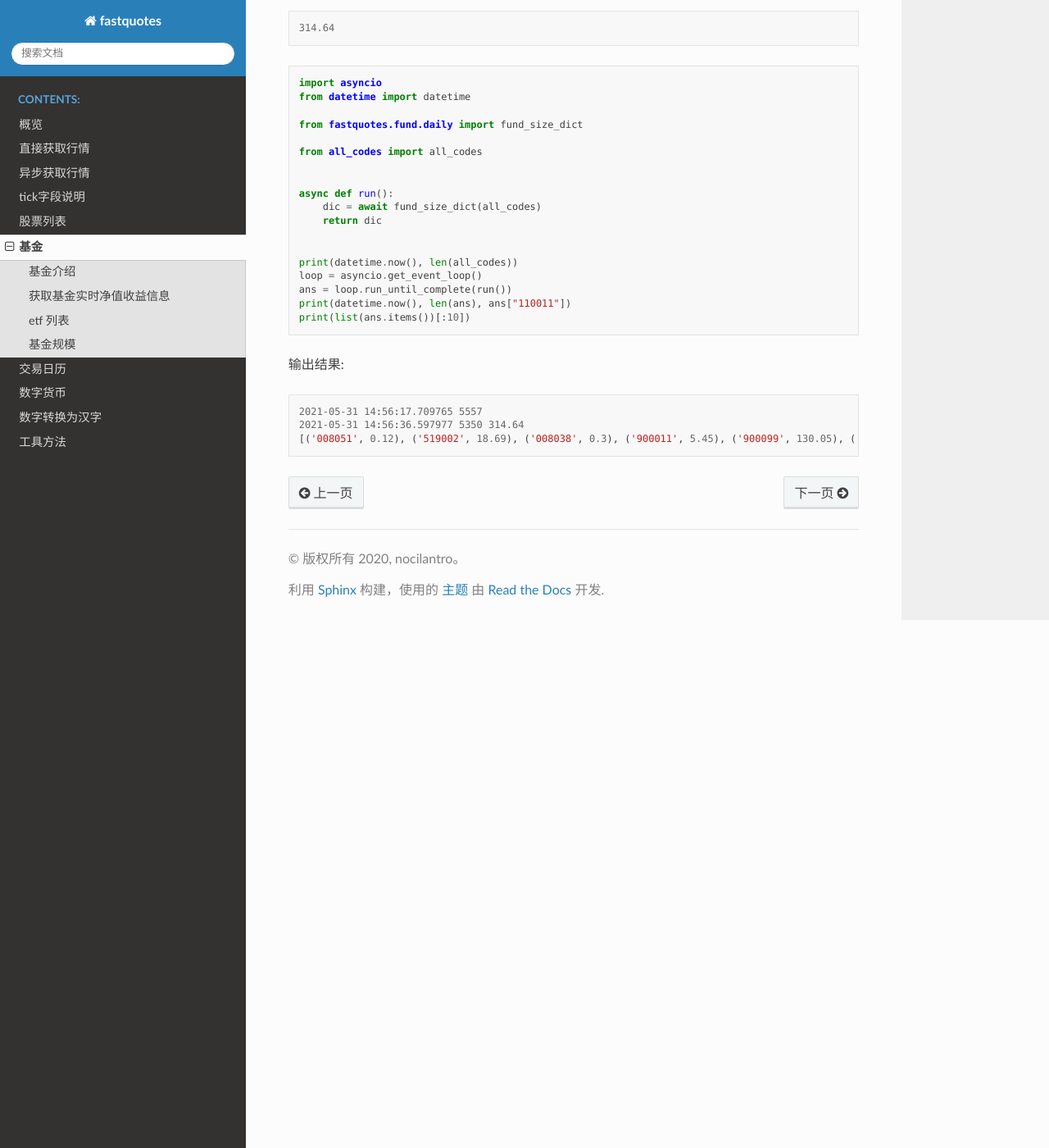
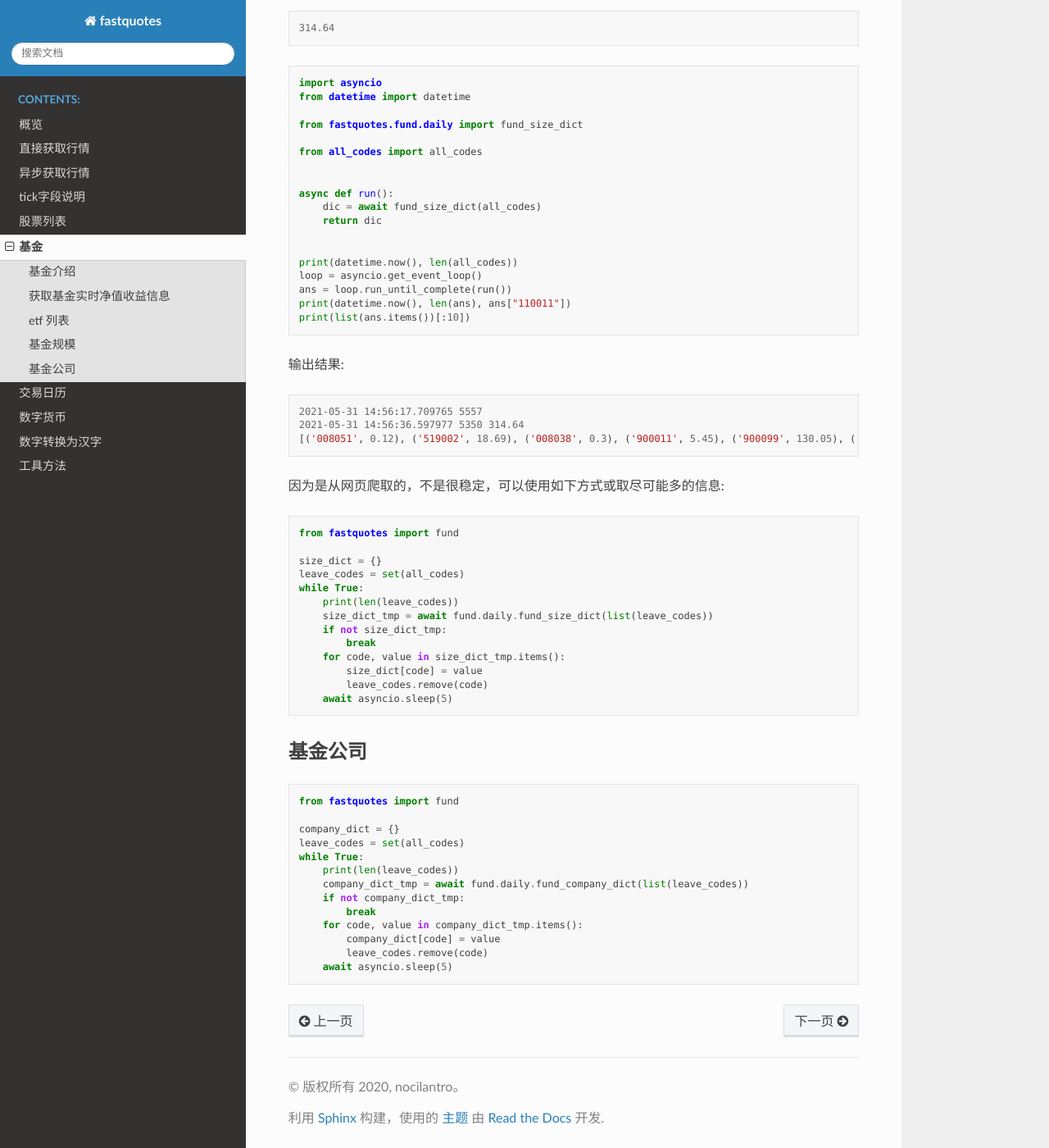
Before and after one commit to YangzhenZhao/fastquotes, a Sphinx documentation site: the page built from docs/source/fund.md, in a window 1280 px wide and 1400 px high, scrolled down 1218 px. Shown: the whole window at 82% size. Built offline with Sphinx 7.4.7 and the Read the Docs theme 2.0.0, drawn with Linux system fonts in a browser that asks for light colours.

Commit message:
添加获取基金公司的方法

````diff
--- a/docs/source/fund.md
+++ b/docs/source/fund.md
@@ -87,3 +87,40 @@ print(list(ans.items())[:10])
 2021-05-31 14:56:36.597977 5350 314.64
 [('008051', 0.12), ('519002', 18.69), ('008038', 0.3), ('900011', 5.45), ('900099', 130.05), ('160212', 12.2), ('000043', 9.41), ('008037', 0.48), ('007643', 14.31), ('900089', 49.98)]
 ```
+
+因为是从网页爬取的，不是很稳定，可以使用如下方式或取尽可能多的信息:
+
+```py
+from fastquotes import fund
+
+size_dict = {}
+leave_codes = set(all_codes)
+while True:
+    print(len(leave_codes))
+    size_dict_tmp = await fund.daily.fund_size_dict(list(leave_codes))
+    if not size_dict_tmp:
+        break
+    for code, value in size_dict_tmp.items():
+        size_dict[code] = value
+        leave_codes.remove(code)
+    await asyncio.sleep(5)
+```
+
+### 基金公司
+
+
+```py
+from fastquotes import fund
+
+company_dict = {}
+leave_codes = set(all_codes)
+while True:
+    print(len(leave_codes))
+    company_dict_tmp = await fund.daily.fund_company_dict(list(leave_codes))
+    if not company_dict_tmp:
+        break
+    for code, value in company_dict_tmp.items():
+        company_dict[code] = value
+        leave_codes.remove(code)
+    await asyncio.sleep(5)
+```
````
Also changed, not shown: 2 other files.
